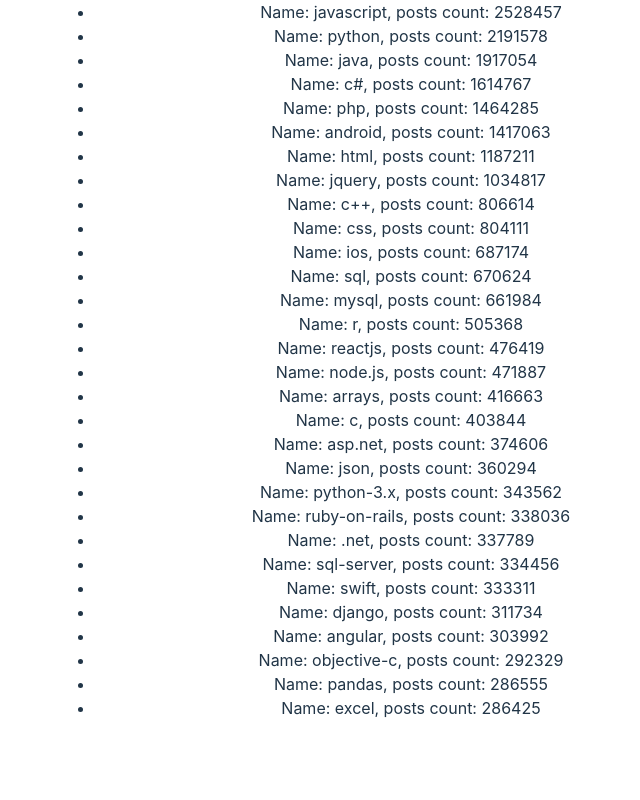
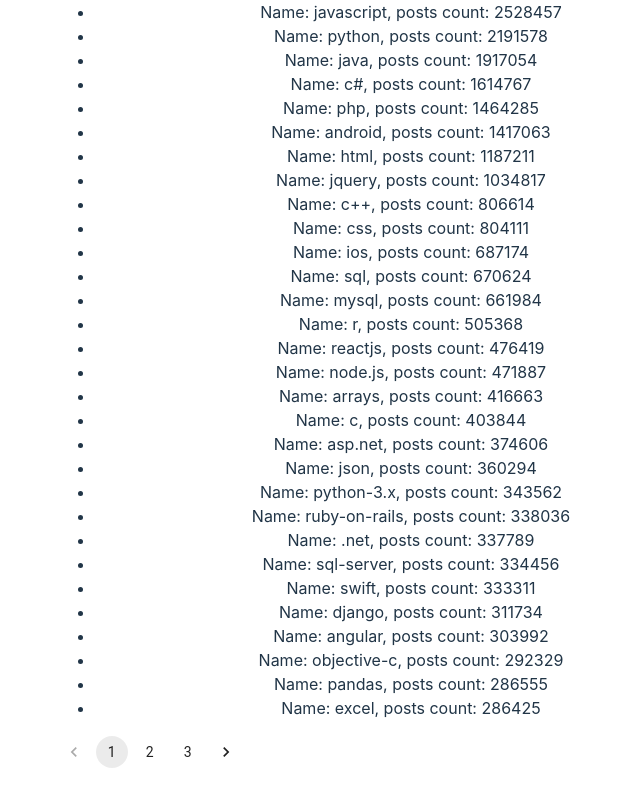
Before and after one commit to AmadeuszLisiecki/tags, a React (Vite) app: page / in a window 1280 px wide. Shown: the part 247-1047 px from the top of the page, without its empty margins (249-889 px from the left). Before the commit the page ends 1015 px from the top, so only its background shows below. Built offline with nearby package versions, Linux system fonts and the light colour scheme.

Commit message:
Add pagination

```diff
--- a/src/components/TagsContent.tsx
+++ b/src/components/TagsContent.tsx
@@ -1,6 +1,6 @@
 import { useQuery } from "@tanstack/react-query";
 import FormControlLabel from '@mui/material/FormControlLabel';
-import { Checkbox } from '@mui/material';
+import { Checkbox, Pagination } from '@mui/material';
 import InputLabel from '@mui/material/InputLabel';
 import MenuItem from '@mui/material/MenuItem';
 import FormControl from '@mui/material/FormControl';
@@ -15,10 +15,16 @@ export const TagsContent = () => {
   const url = 'tags/desc.json';
 
   const [pages, setPages] = useState('');
+  const [page, setPage] = useState(1);
 
   const handleChange = (event: SelectChangeEvent) => {
     console.log(event.target.value);
     setPages(event.target.value);
+  };
+
+  const handlePageChange = (event: React.ChangeEvent<unknown>, value: number) => {
+    console.log(event, value);
+    setPage(value);
   };
 
   const { isPending, error, data } = useQuery({
@@ -68,6 +74,12 @@ export const TagsContent = () => {
       </div>
 
       <TagsList tags={tags} />
+
+      <Pagination
+        count={3}
+        page={page}
+        onChange={handlePageChange}
+      />
     </div>
   );
 };
```
